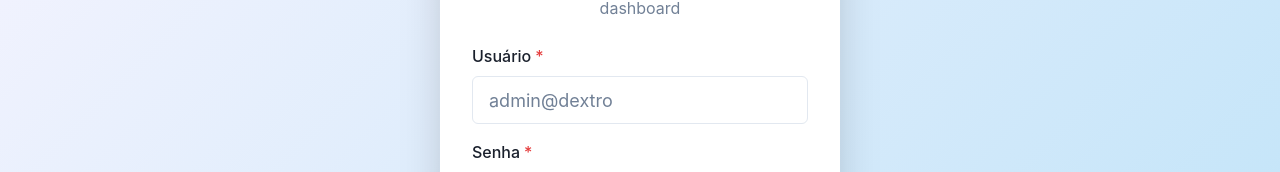
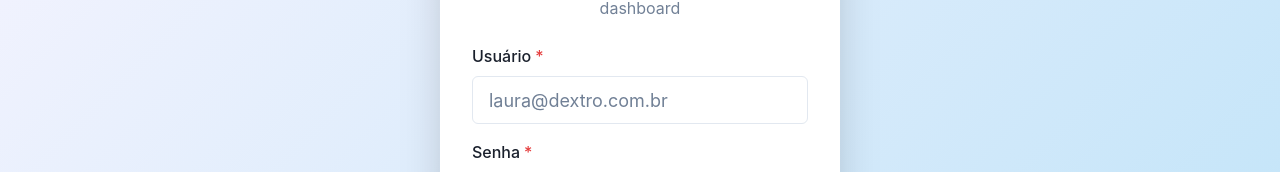
Before and after one commit to andreyyrson/v1-dre, a React (Vite) app in the folder dextro-BI/frontend/: page /login in a window 1280 px wide. Shown: the part 341-513 px from the top of the page. Built offline with nearby package versions, Linux system fonts and the light colour scheme; no server answers.

Commit message:
feat: update admin username to laura@dextro.com.br

```diff
--- a/dextro-BI/frontend/src/pages/LoginPage.tsx
+++ b/dextro-BI/frontend/src/pages/LoginPage.tsx
@@ -106,7 +106,7 @@ export default function LoginPage({ onLogin }: { onLogin?: () => void }) {
                 type="text"
                 value={username}
                 onChange={(e) => setUsername(e.target.value)}
-                placeholder="admin@dextro"
+                placeholder="laura@dextro.com.br"
                 size="lg"
                 borderRadius="md"
               />
```
Also changed, not shown: 1 other file (tests, documents, lock files or other folders).
